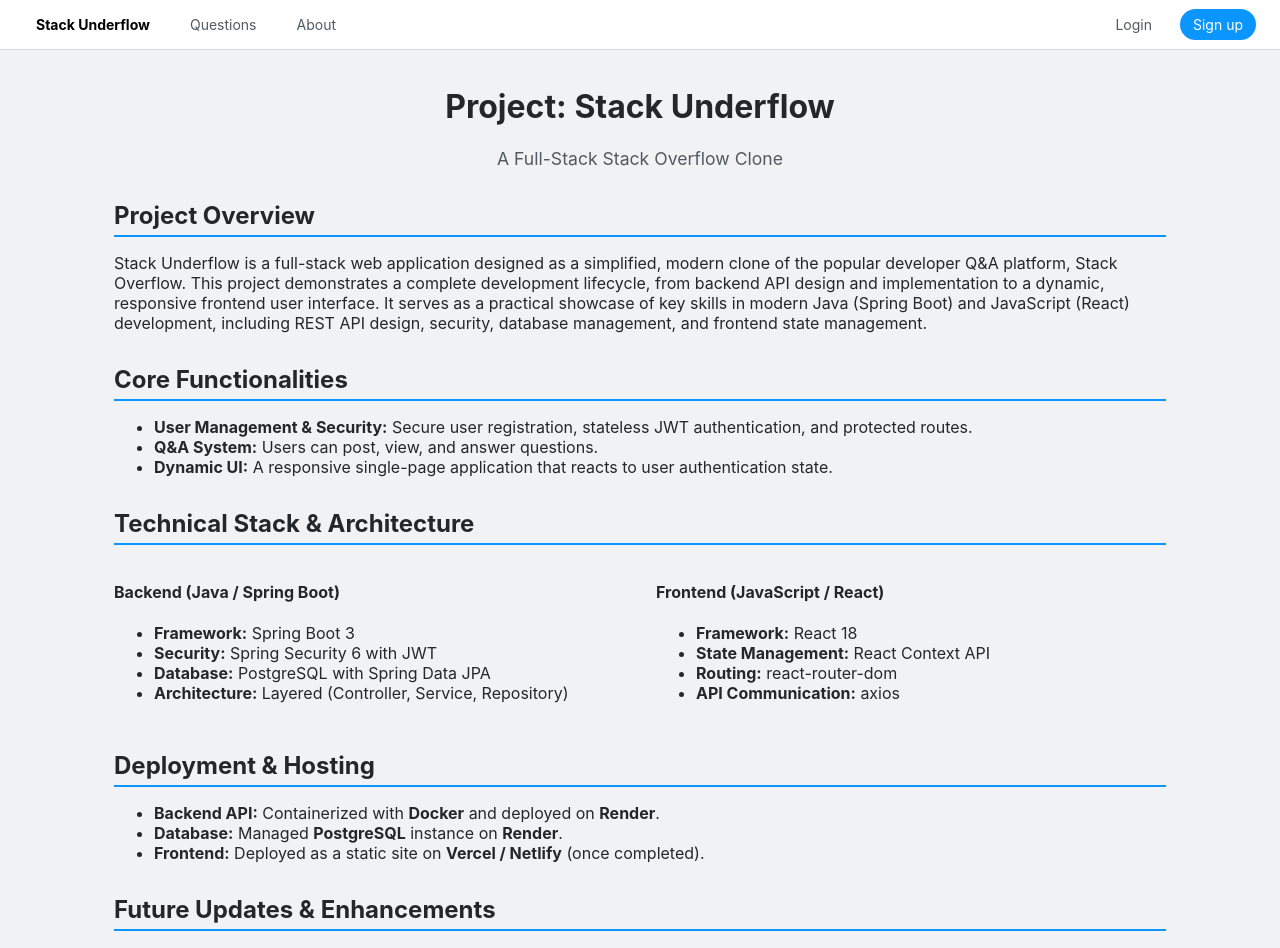
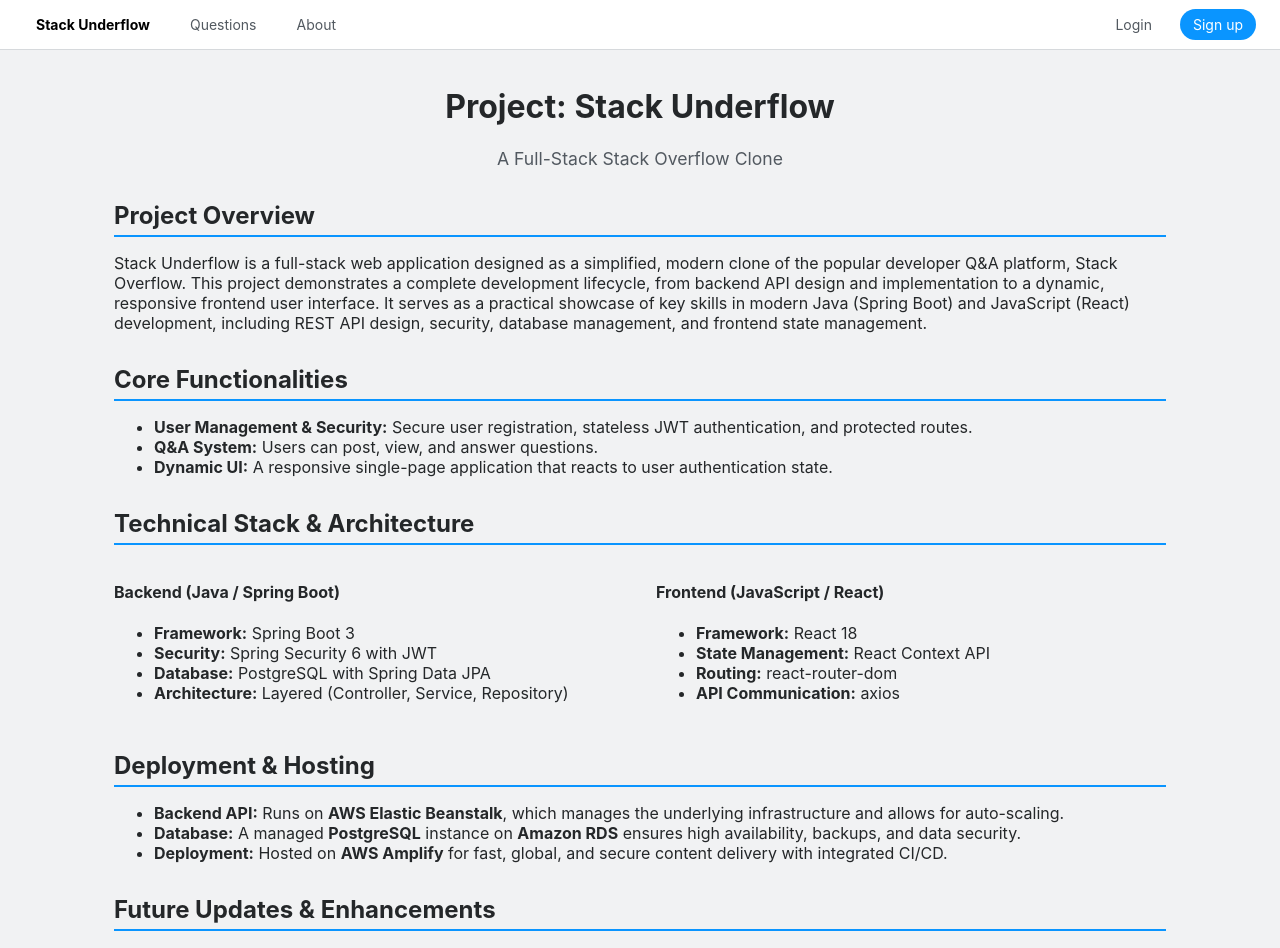
Before and after one commit to mdineskumar/stackunderflow-ui, a React (Create React App) app: page /about in a window 1280 px wide. Shown: the top 948 px of the page. Built offline with nearby package versions, Linux system fonts and the light colour scheme; no server answers.

Commit message:
change about section

```diff
--- a/src/pages/ProjectDetailsPage.js
+++ b/src/pages/ProjectDetailsPage.js
@@ -61,9 +61,12 @@
 
       <h2 style={sectionTitleStyle}>Deployment & Hosting</h2>
       <ul>
-        <li><strong>Backend API:</strong> Containerized with <strong>Docker</strong> and deployed on <strong>Render</strong>.</li>
-        <li><strong>Database:</strong> Managed <strong>PostgreSQL</strong> instance on <strong>Render</strong>.</li>
-        <li><strong>Frontend:</strong> Deployed as a static site on <strong>Vercel / Netlify</strong> (once completed).</li>
+        <li><strong>Backend API:</strong> Runs on <strong>AWS Elastic Beanstalk</strong>, which manages the underlying infrastructure and allows for auto-scaling.</li>
+        {/* <li><strong>Backend API:</strong> Containerized with <strong>Docker</strong> and deployed on <strong>Render</strong>.</li> */}
+        {/* <li><strong>Database:</strong> Managed <strong>PostgreSQL</strong> instance on <strong>Render</strong>.</li> */}
+        <li><strong>Database:</strong> A managed <strong>PostgreSQL</strong> instance on <strong>Amazon RDS</strong> ensures high availability, backups, and data security.</li>
+        {/* <li><strong>Frontend:</strong> Deployed as a static site on <strong>Vercel / Netlify</strong> (once completed).</li> */}
+         <li><strong>Deployment:</strong> Hosted on <strong>AWS Amplify</strong> for fast, global, and secure content delivery with integrated CI/CD.</li>
       </ul>
 
       <h2 style={sectionTitleStyle}>Future Updates & Enhancements</h2>
```
